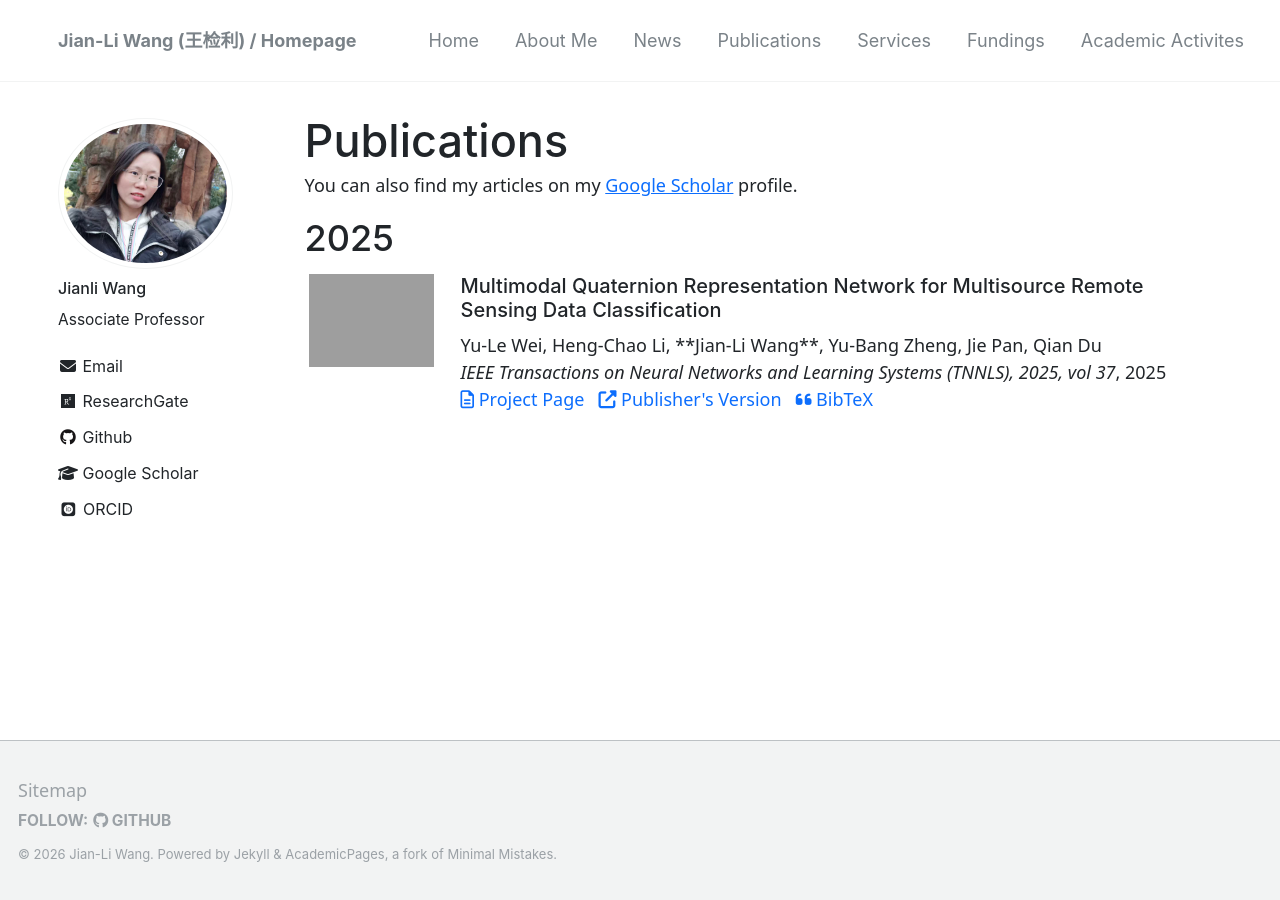
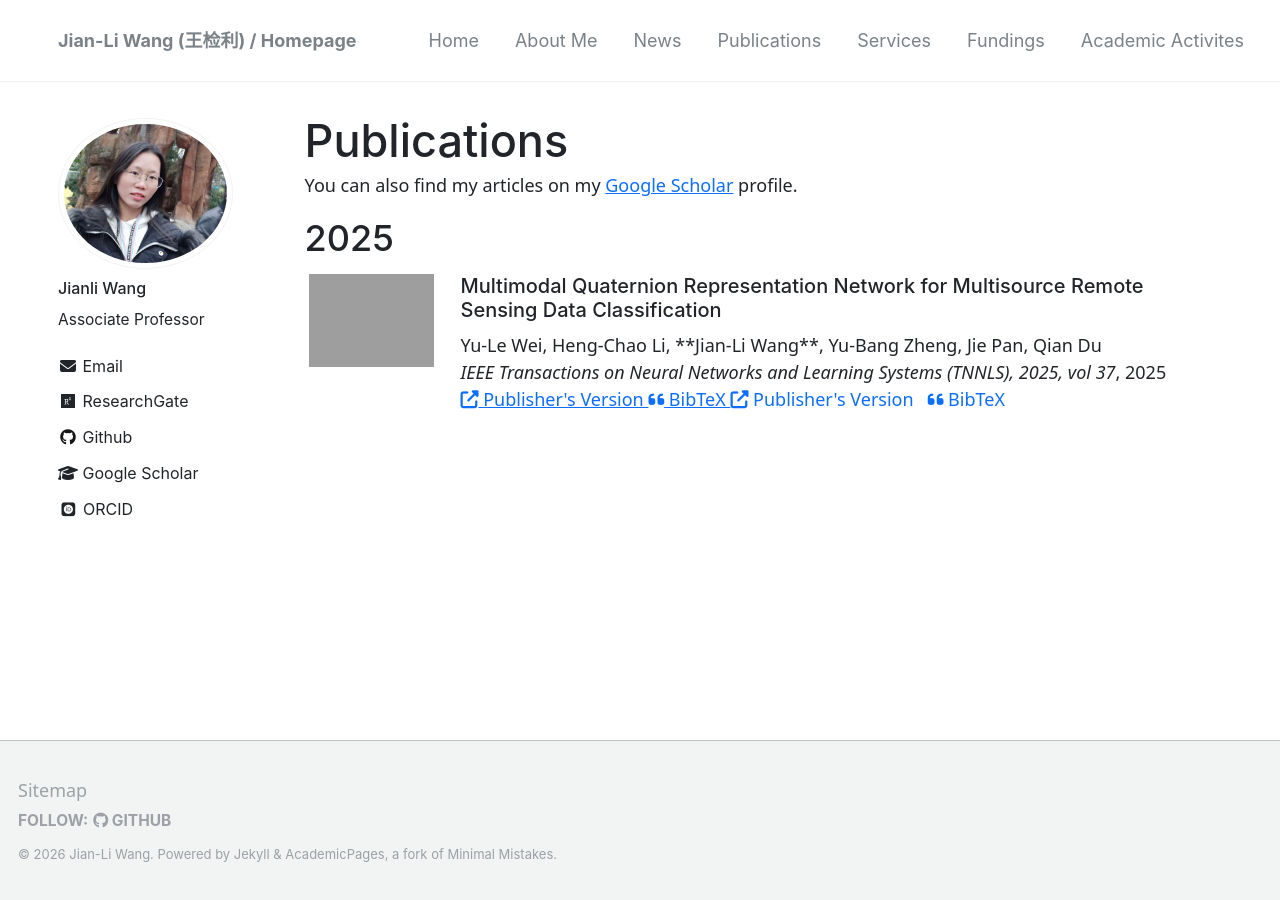
Before and after one commit to wangjianli123/wangjianli123.github.io, a Jekyll site: the page built from _pages/publications.md, in a window 1280 px wide. Built offline with Jekyll 4.4.1, drawn with Linux system fonts in a browser that asks for light colours; nearby versions of some CDN libraries; some web fonts are replaced; comment, search, counter and statistics services are not loaded.

Commit message:
Update archive-single-publication.html

```diff
--- a/_includes/archive-single-publication.html
+++ b/_includes/archive-single-publication.html
@@ -56,20 +56,26 @@
           {{ post.date | default: "1900-01-01" | date: "%Y" }}
         </p>
 
-        {% if post.project_page %}
-          <a class="mr-2 text-decoration-none" href="{{ post.project_page }}">
-            <i class="far fa-file-alt" aria-hidden="true"></i> Project Page &nbsp;
-          </a>
-        {% else %}
-          <a class="mr-2 text-decoration-none" href="{{ base_path }}{{ post.url }}">
-            <i class="far fa-file-alt" aria-hidden="true"></i> Project Page &nbsp;
+        {% if post.project_url %}
+  <a href="{{ post.project_url }}" target="_blank">
+    <i class="fa fa-file-text-o" aria-hidden="true"></i> Project Page
+  </a>
+{% endif %}
+
+        {% if post.official_url %}
+          <a href="{{ post.official_url }}" target="_blank">
+            <i class="fa fa-external-link" aria-hidden="true"></i> Publisher's Version
           </a>
         {% endif %}
 
-        {% if post.preprint_url %}
-          <a class="mr-2 text-decoration-none" href="{{ post.preprint_url }}">
-            <i class="far fa-file-pdf" aria-hidden="true"></i> PDF &nbsp;
+        {% if post.bibtex %}
+          <a href="javascript:void(0);" onclick="var x=document.getElementById('bibtex-{{ post.slug }}'); x.style.display=(x.style.display==='none')?'block':'none';">
+            <i class="fa fa-quote-left" aria-hidden="true"></i> BibTeX
           </a>
+
+          <div id="bibtex-{{ post.slug }}" style="display:none; margin-top:10px;">
+        <pre style="background:#f5f5f5; padding:12px; font-size:13px; white-space:pre-wrap;">{{ post.bibtex }}</pre>
+          </div>
         {% endif %}
 
         {% if post.arxiv_url %}
```
